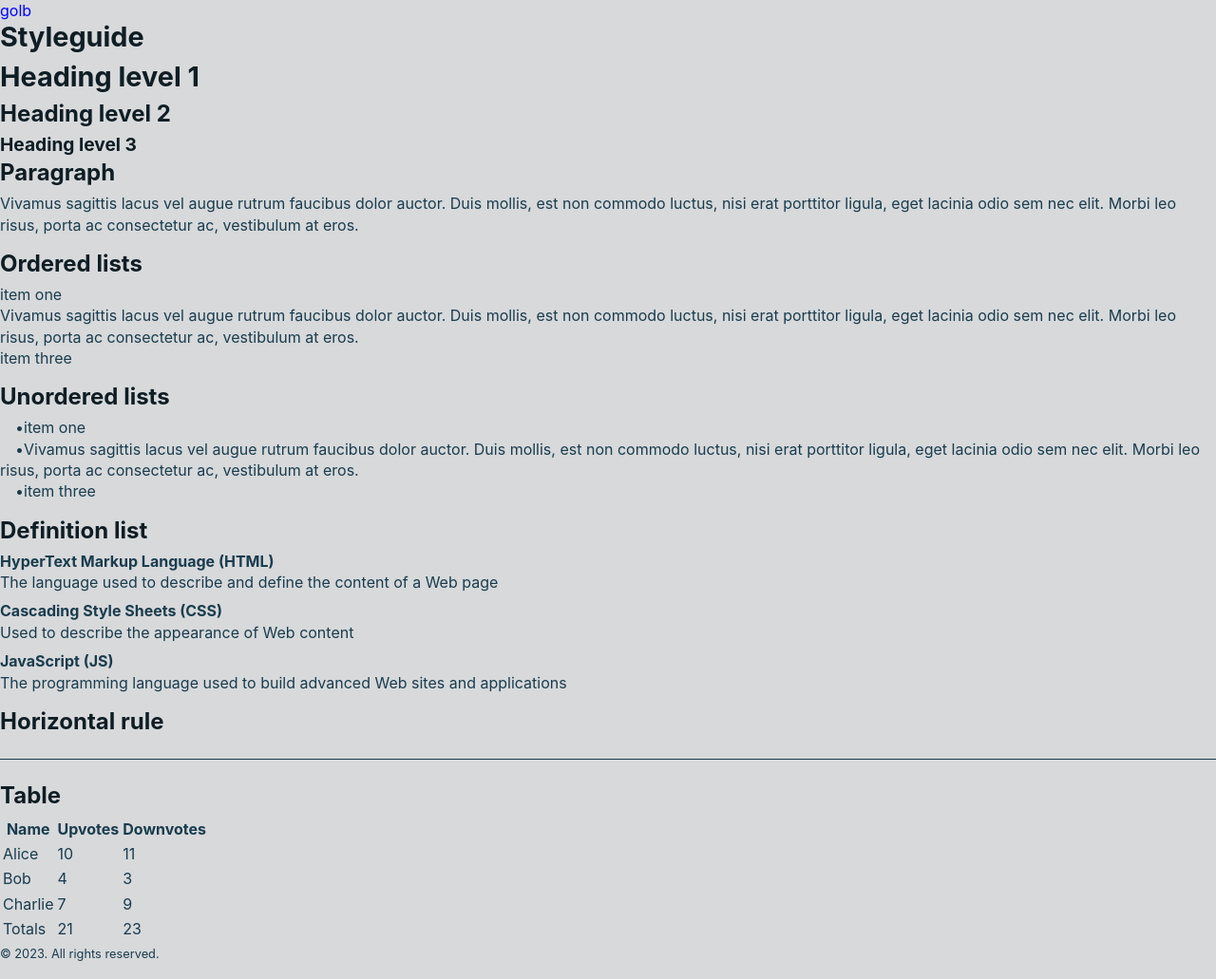
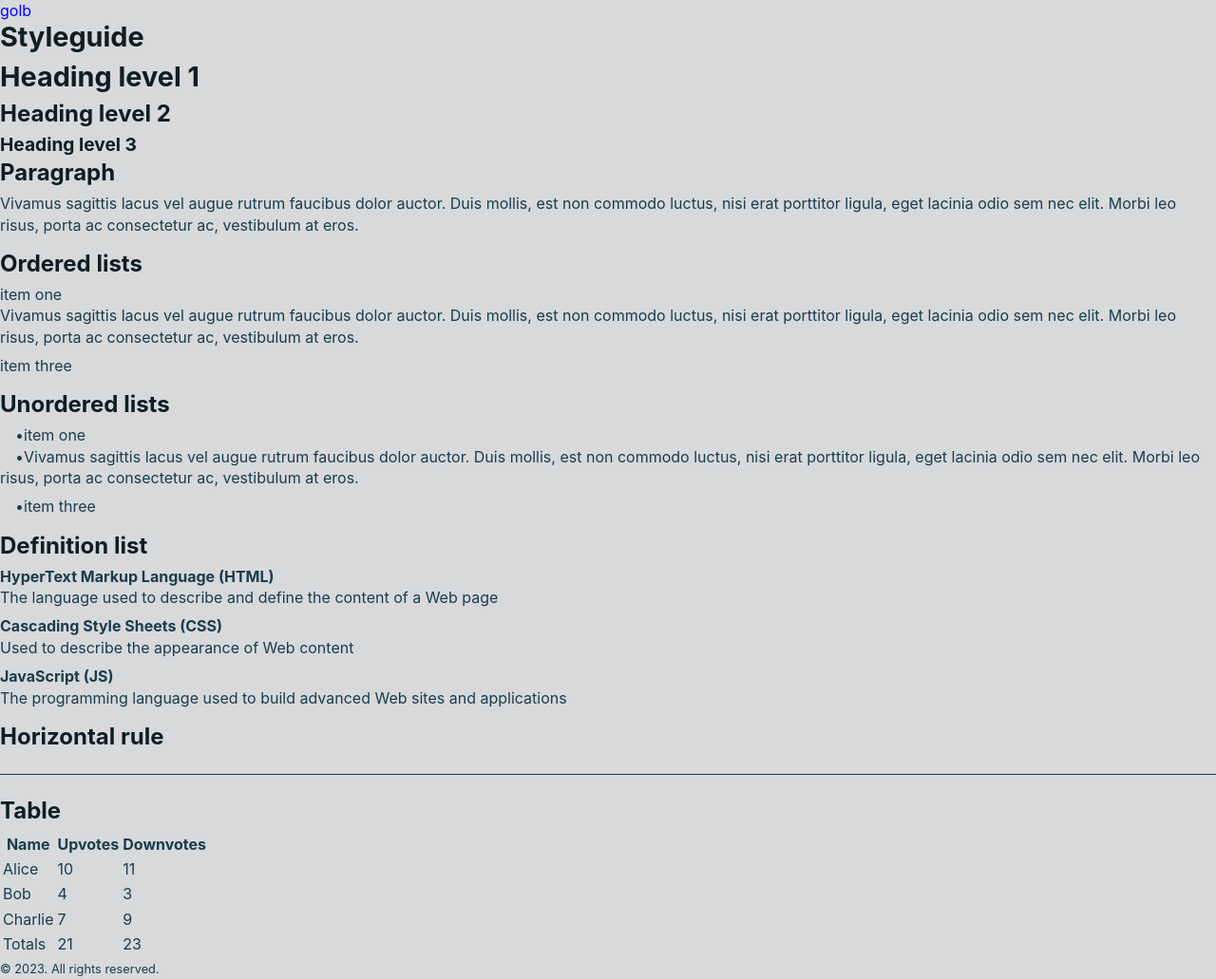
Before and after one commit to aflim/golb, a Jekyll site: the page built from styleguide.md, in a window 1280 px wide. Shown: the whole page at 95% size. Built offline with Jekyll 4.4.1, drawn with Linux system fonts in a browser that asks for light colours.

Commit message:
Update stylesheet.css

```diff
--- a/assets/stylesheet.css
+++ b/assets/stylesheet.css
@@ -167,6 +167,11 @@
   padding-inline-start: 0;
 }
 
+ul li + li,
+ol li + li {
+  margin-block-end: .5em;
+}
+
 ul li::before,
 ol li::before {
   padding-inline-start: 1em;
```
